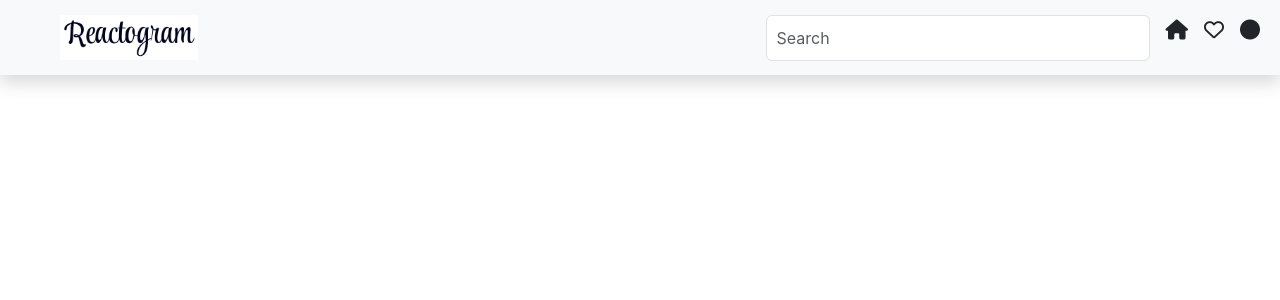
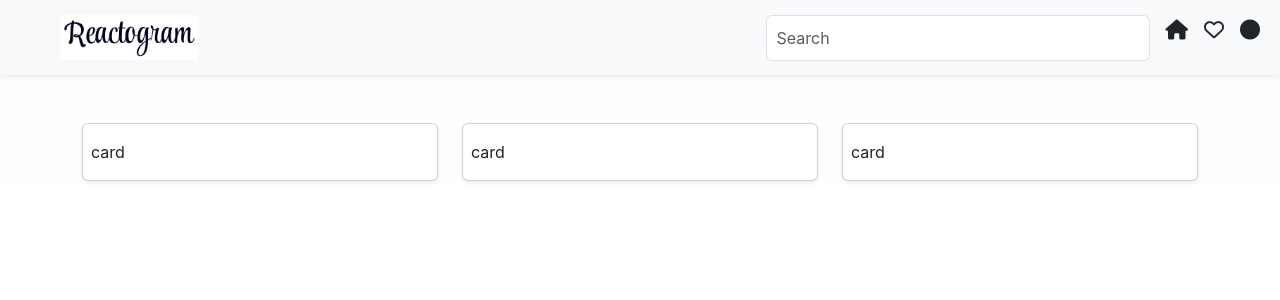
Before and after one commit to kinshuk-code-1729/Reactogram-fe, a React (Create React App) app: page /posts in a window 1280 px wide. Before the commit this address had no page. Shown: the top 300 px of the page. Built offline with nearby package versions, Linux system fonts and the light colour scheme.

Commit message:
14/01/2024

```diff
--- a/src/App.css
+++ b/src/App.css
@@ -1,38 +1,3 @@
-.App {
-  text-align: center;
+.app-bg{
+  background-color: #fffdfd;
 }
-
-.App-logo {
-  height: 40vmin;
-  pointer-events: none;
-}
-
-@media (prefers-reduced-motion: no-preference) {
-  .App-logo {
-    animation: App-logo-spin infinite 20s linear;
-  }
-}
-
-.App-header {
-  background-color: #282c34;
-  min-height: 100vh;
-  display: flex;
-  flex-direction: column;
-  align-items: center;
-  justify-content: center;
-  font-size: calc(10px + 2vmin);
-  color: white;
-}
-
-.App-link {
-  color: #61dafb;
-}
-
-@keyframes App-logo-spin {
-  from {
-    transform: rotate(0deg);
-  }
-  to {
-    transform: rotate(360deg);
-  }
-}
--- a/src/App.js
+++ b/src/App.js
@@ -3,16 +3,18 @@ import './App.css';
 import SignUp from './Pages/SignUp';
 import Login from './Pages/Login';
 import Navbar from './Components/Navbar';
+import PostOverview from './Pages/PostOverview';
 
 function App() {
   return (
-    <div>
+    <div className="app-bg">
       <Navbar />
     <Router>
       <Routes>
         <Route exact path="/" element={<Login />}></Route>
         <Route exact path="/login" element={<Login />}></Route>
         <Route exact path="/signup" element={<SignUp />}></Route>
+        <Route exact path="/posts" element={<PostOverview />}></Route>
       </Routes>
     </Router>
     </div>
--- /dev/null
+++ b/src/Components/Card.js
@@ -0,0 +1,15 @@
+import React from 'react'
+
+const Card = () => {
+    return (
+        <div>
+            <div className="card shadow-sm">
+                <div className="card-body px-2">
+                    card
+                </div>
+            </div>
+        </div>
+    )
+}
+
+export default Card
--- a/src/Components/Navbar.js
+++ b/src/Components/Navbar.js
@@ -5,16 +5,16 @@ import logo from '../Images/logo.png'
 const Navbar = () => {
     return (
         <div>
-            <nav className="navbar bg-light shadow">
+            <nav className="navbar bg-light shadow-sm">
                 <div className="container-fluid">
                     <a className="navbar-brand ms-5">
                         <img alt="logo" src={logo} height="45px" />
                     </a>
                     <form className="d-flex" role="search">
                         <input className="searchbox form-control me-2 text-muted" type="search" placeholder="Search" />
-                        <a class="nav-link text-dark fs-5 px-2" href="#"><i class="fa-solid fa-house"></i></a>
-                        <a class="nav-link text-dark fs-5 px-2" href="#"><i class="fa-regular fa-heart"></i></a>
-                        <a class="nav-link text-dark fs-5 px-2" href="#"><i class="fa-solid fa-circle"></i></a>
+                        <a className="nav-link text-dark fs-5" href="#"><i className="fa-solid fa-house mx-2"></i></a>
+                        <a className="nav-link text-dark fs-5" href="#"><i className="fa-regular fa-heart mx-2"></i></a>
+                        <a className="nav-link text-dark fs-5" href="#"><i className="fa-solid fa-circle mx-2"></i></a>
                     </form>
                 </div>
             </nav>
--- /dev/null
+++ b/src/Pages/PostOverview.js
@@ -0,0 +1,22 @@
+import React from 'react'
+import Card from '../Components/Card'
+
+const PostOverview = () => {
+  return (
+    <div className="container">
+        <div className="row mt-5">
+            <div className="col-md-4">
+                <Card/>
+            </div>
+            <div className="col-md-4">
+                <Card/>
+            </div>
+            <div className="col-md-4">
+                <Card/>
+            </div>
+        </div>
+    </div>
+  )
+}
+
+export default PostOverview
```
Also changed, not shown: 1 other file (tests, documents, lock files or other folders).
